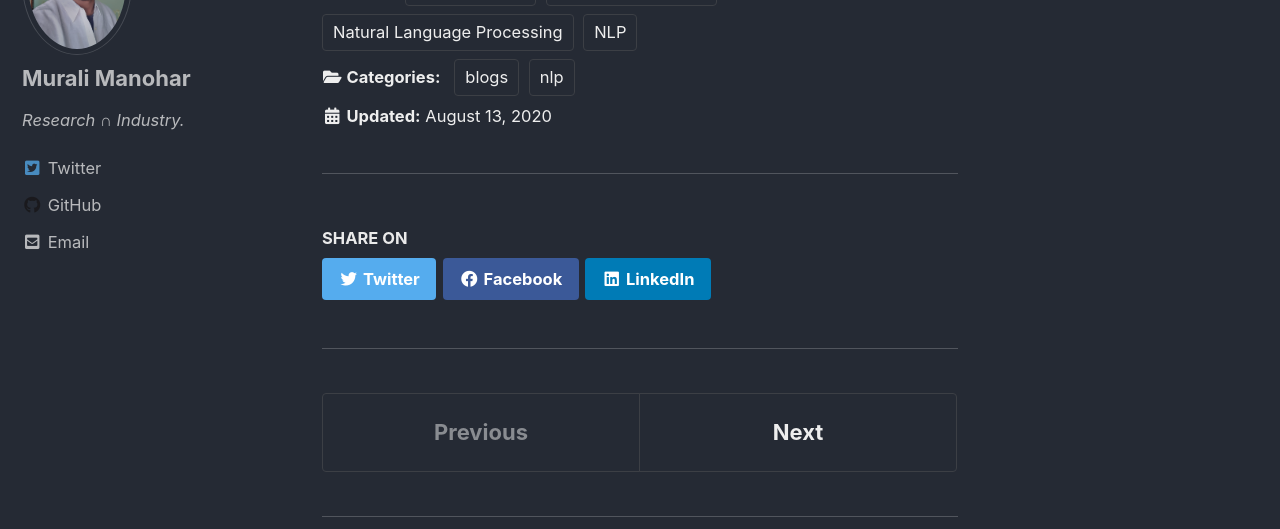
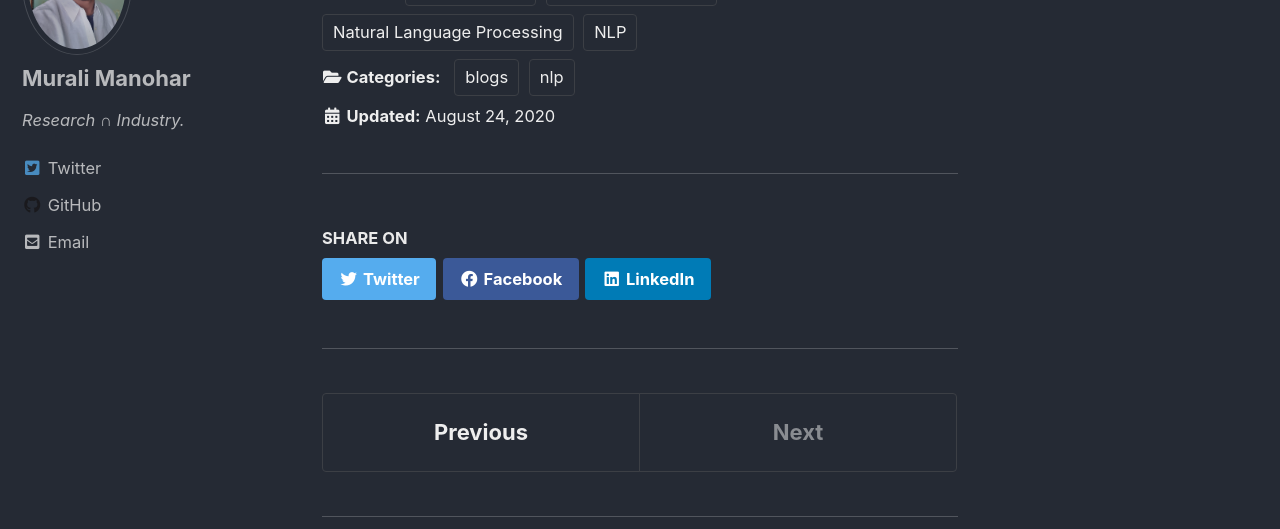
Before and after one commit to gitlost-murali/blogs, a Jekyll site: the page built from _posts/2020-08-13-exploiting-contextual-models-for-data.markdown, in a window 1280 px wide and 900 px high, scrolled down 5867 px. Shown: the part 154-683 px from the top of the window. Built offline with Jekyll 4.4.1, drawn with Linux system fonts in a browser that asks for light colours; cached includes are drawn as plain includes; comment, search, counter and statistics services are not loaded.

Commit message:
Contextual models post date changed to 24th

```diff
--- a/_posts/2020-08-13-exploiting-contextual-models-for-data.markdown
+++ b/_posts/2020-08-13-exploiting-contextual-models-for-data.markdown
@@ -2,7 +2,7 @@
 title: Adapting Text Augmentation to Industry problems
 excerpt: Applying recent NLP-Augmentation ideas to Industrial projects
 tags: [Augmentation, NLP, Natural Language Processing, Data Augmentation]
-date: 2020-08-13 16:38:10 +0530
+date: 2020-08-24 12:38:10 +0530
 categories: blogs nlp
 permalink: /:categories/:title
 gallery:
```
